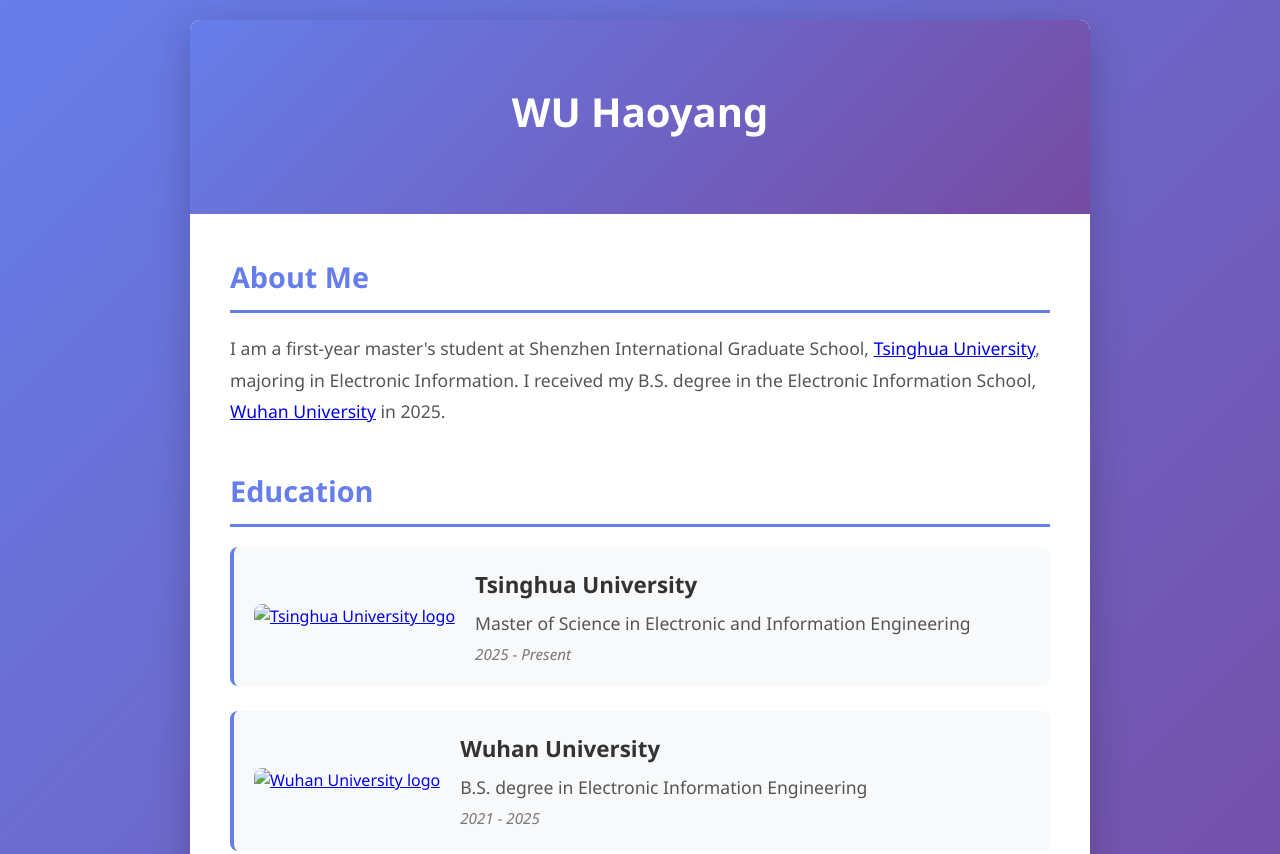
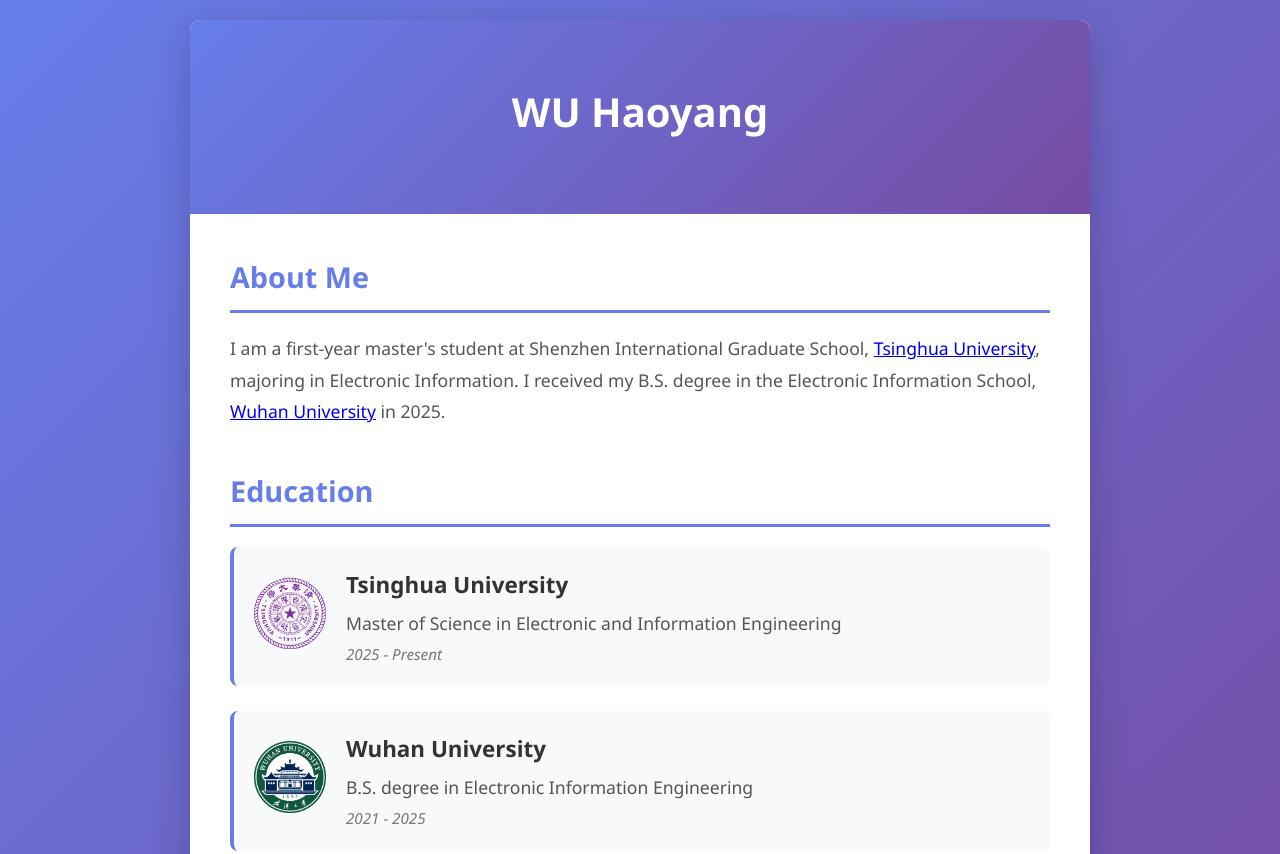
Before and after one commit to KaruiWHY/KaruiWHY.github.io, a plain HTML site: page index.html in a window 1280 px wide. Shown: the top 854 px of the page. Drawn offline with Linux system fonts and the light colour scheme.

Commit message:
Update image source paths for university logos

```diff
--- a/index.html
+++ b/index.html
@@ -28,7 +28,7 @@
                 <div class="education-item">
                     <div class="edu-inner">
                         <a href="https://www.tsinghua.edu.cn/" target="_blank" rel="noopener noreferrer">
-                            <img src="images/logo.png" alt="Tsinghua University logo" class="school-logo" />
+                            <img src="logo.png" alt="Tsinghua University logo" class="school-logo" />
                         </a>
                         <div class="edu-text">
                             <h3>Tsinghua University</h3>
@@ -40,7 +40,7 @@
                 <div class="education-item">
                     <div class="edu-inner">
                         <a href="https://www.whu.edu.cn/" target="_blank" rel="noopener noreferrer">
-                            <img src="images/whu.png" alt="Wuhan University logo" class="school-logo" />
+                            <img src="whu.png" alt="Wuhan University logo" class="school-logo" />
                         </a>
                         <div class="edu-text">
                             <h3>Wuhan University</h3>
```
